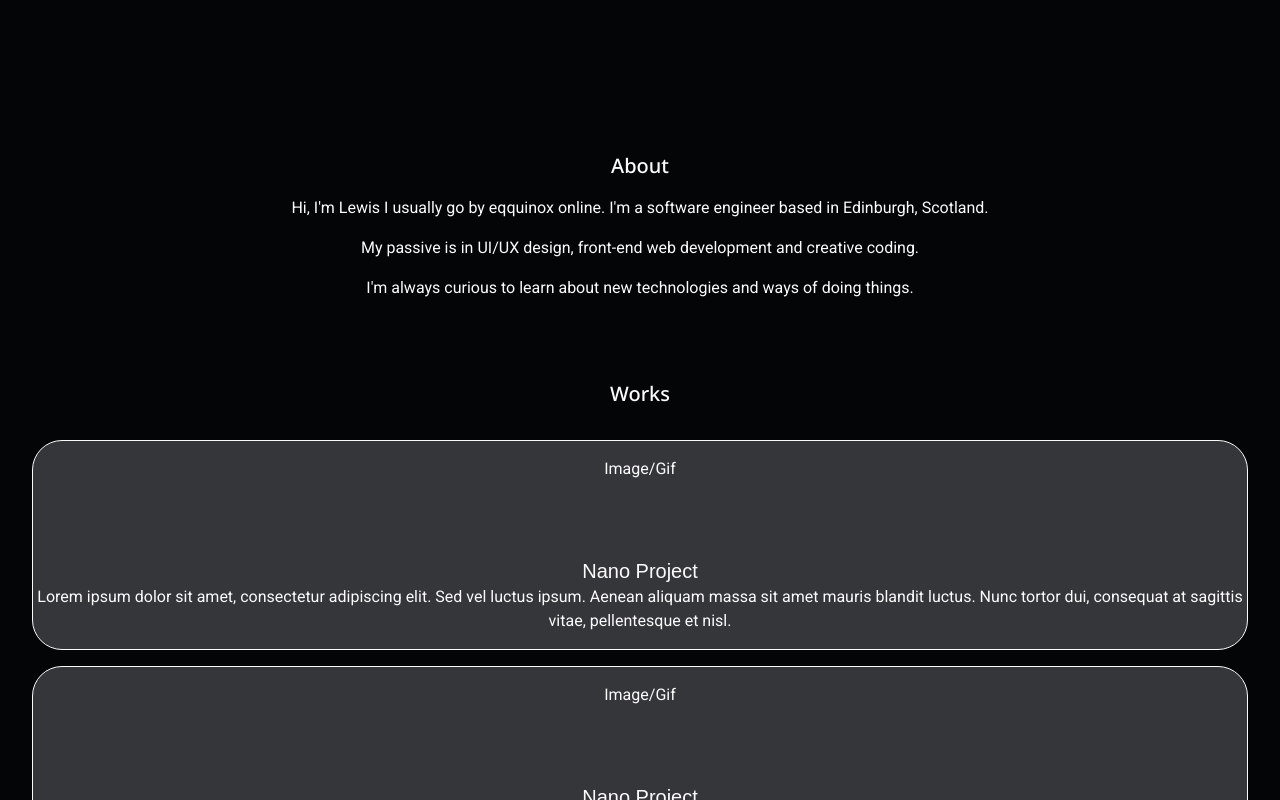
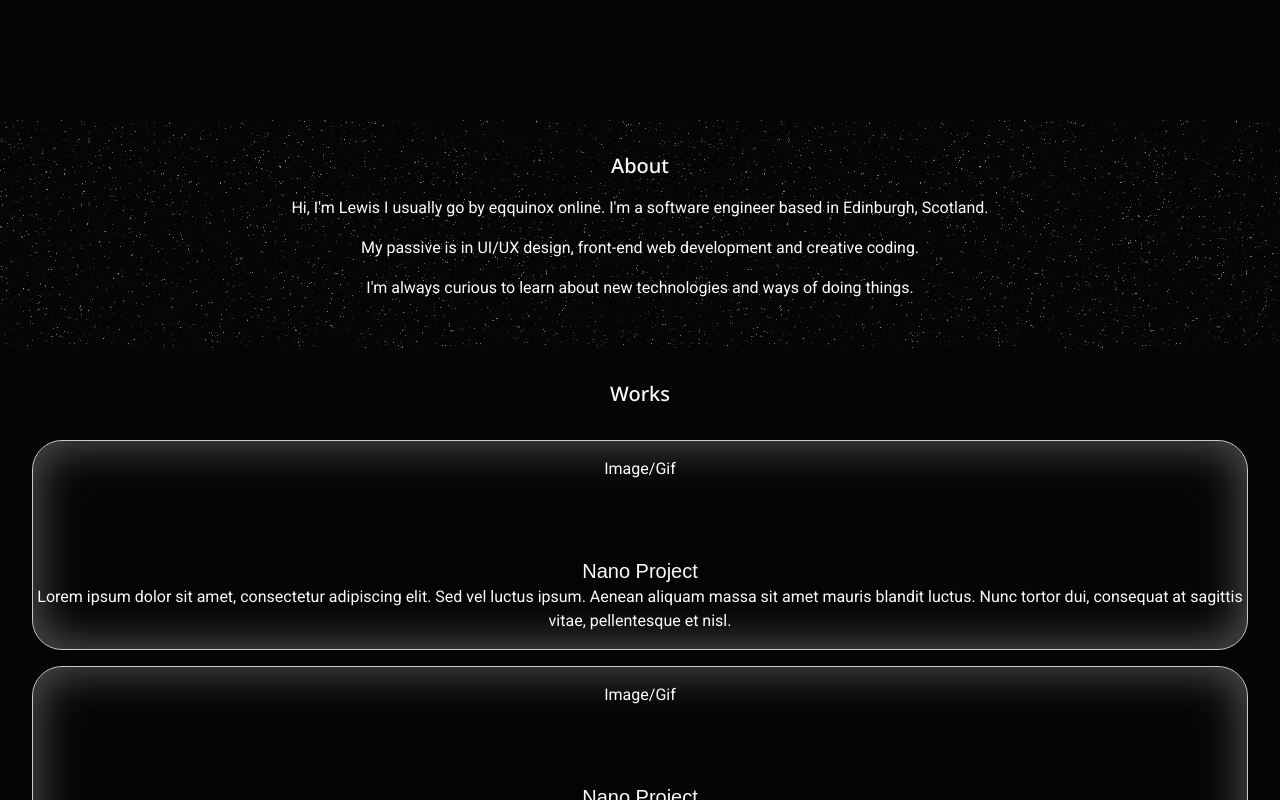
Before and after one commit to imeqquinox/personal-website, a React (Vite) app: page / in a window 1280 px wide. Shown: the part 680-1480 px from the top of the page. Built offline with nearby package versions, Linux system fonts and the light colour scheme; a web font is replaced by a local one.

Commit message:
About grain and work shadowing

```diff
--- a/src/About.jsx
+++ b/src/About.jsx
@@ -1,7 +1,7 @@
 
 export default function About() {
     return (
-        <section className="p-8 flex items-center text-center flex-col bg-off-black text-off-white">
+        <section className="p-8 flex items-center text-center flex-col bg-black-grain text-off-white">
             <h1 className="pb-4 font-notoSans font-medium text-xl">About</h1>
             <div className="font-roboto text-base [&>*]:pb-4">
                 <p>Hi, I&apos;m Lewis I usually go by eqquinox online. I&apos;m a software engineer based in Edinburgh, Scotland.</p>
--- a/src/Works.jsx
+++ b/src/Works.jsx
@@ -16,7 +16,8 @@ export default function Works() {
 
 function WorkCard(props) {
     return (
-        <div className="py-4 my-4 border-off-white shadow-[0_4px_30px_rgba(0, 0, 0, 0.1)] border rounded-[30px] bg-off-white/[0.2]">
+        <div className="py-4 my-4 border-off-white/[0.8] shadow-inset-white border rounded-[30px]">
+            <div className="z-10">
                 <div className="h-[100px]">
                     Image/Gif
                 </div>
@@ -25,5 +26,6 @@ function WorkCard(props) {
                     <p className="font-roboto text-base">{props.description}</p>
                 </div>
             </div>
+        </div>
     )
 }
```
Also changed, not shown: tailwind.config.js (+6 -0 lines). Lines whose indentation alone changed are shown as unchanged.
